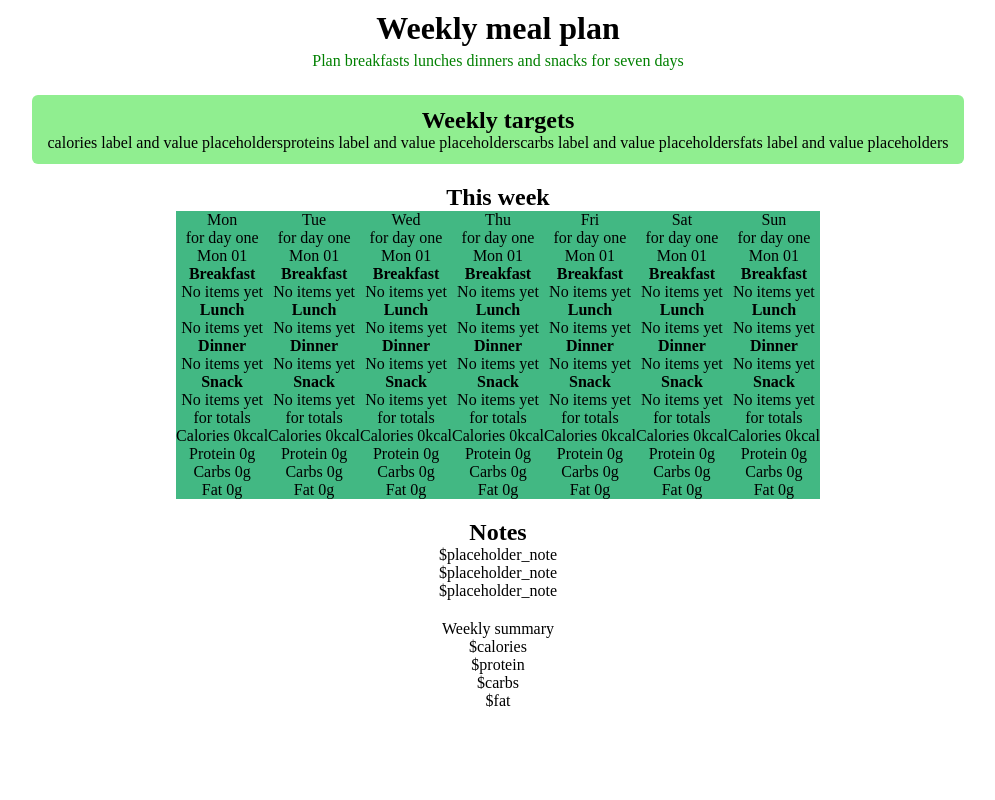
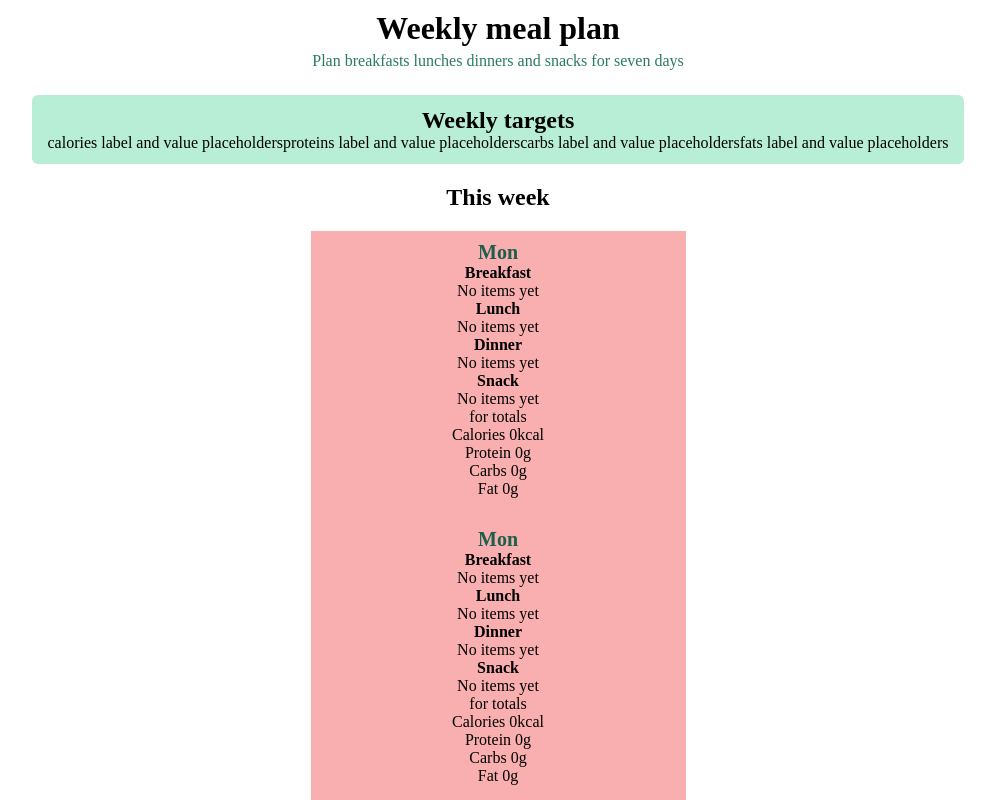
Before and after one commit to xcrazibl3/fitness-app, a Vue app: page / in a window 1280 px wide. Shown: the top 800 px of the page, without its empty margins (142-1137 px from the left). Built offline with nearby package versions, Linux system fonts and the light colour scheme.

Commit message:
fixed weekdays

```diff
--- a/src/components/MealPlan.vue
+++ b/src/components/MealPlan.vue
@@ -44,47 +44,12 @@
                 This week
             </h2>
 
-            <div class="meal-plan__week-days">
-                <div class="meal-plan__week-day data-day">
-                    Mon
-                </div>
-
-                <div class="meal-plan__week-day data-day">
-                    Tue
-                </div>
-
-                <div class="meal-plan__week-day data-day">
-                    Wed
-                </div>
-
-                <div class="meal-plan__week-day data-day">
-                    Thu
-                </div>
-
-                <div class="meal-plan__week-day data-day">
-                    Fri
-                </div>
-
-                <div class="meal-plan__week-day data-day">
-                    Sat
-                </div>
-
-                <div class="meal-plan__week-day data-day">
-                    Sun
-                </div>
-            </div>
-
             <div class="meal-plan__days">
                 <article class="meal-plan__day">
-                    for day one
                     <header class="meal-plan__day-header">
-                        <span class="meal-plan__day-name">
+                        <h3 class="meal-plan__day-title">
                             Mon
-                        </span>
-
-                        <span class="meal-plan__day-date">
-                            01
-                        </span>
+                        </h3>
                     </header>
 
                     <section class="meal-block">
@@ -152,15 +117,10 @@
                 </article>
 
                 <article class="meal-plan__day">
-                    for day one
                     <header class="meal-plan__day-header">
-                        <span class="meal-plan__day-name">
+                        <h3 class="meal-plan__day-title">
                             Mon
-                        </span>
-
-                        <span class="meal-plan__day-date">
-                            01
-                        </span>
+                        </h3>
                     </header>
 
                     <section class="meal-block">
@@ -228,15 +188,10 @@
                 </article>
 
                 <article class="meal-plan__day">
-                    for day one
                     <header class="meal-plan__day-header">
-                        <span class="meal-plan__day-name">
+                        <h3 class="meal-plan__day-title">
                             Mon
-                        </span>
-
-                        <span class="meal-plan__day-date">
-                            01
-                        </span>
+                        </h3>
                     </header>
 
                     <section class="meal-block">
@@ -304,15 +259,10 @@
                 </article>
 
                 <article class="meal-plan__day">
-                    for day one
                     <header class="meal-plan__day-header">
-                        <span class="meal-plan__day-name">
+                        <h3 class="meal-plan__day-title">
                             Mon
-                        </span>
-
-                        <span class="meal-plan__day-date">
-                            01
-                        </span>
+                        </h3>
                     </header>
 
                     <section class="meal-block">
@@ -380,15 +330,10 @@
                 </article>
 
                 <article class="meal-plan__day">
-                    for day one
                     <header class="meal-plan__day-header">
-                        <span class="meal-plan__day-name">
+                        <h3 class="meal-plan__day-title">
                             Mon
-                        </span>
-
-                        <span class="meal-plan__day-date">
-                            01
-                        </span>
+                        </h3>
                     </header>
 
                     <section class="meal-block">
@@ -456,15 +401,10 @@
                 </article>
 
                 <article class="meal-plan__day">
-                    for day one
                     <header class="meal-plan__day-header">
-                        <span class="meal-plan__day-name">
+                        <h3 class="meal-plan__day-title">
                             Mon
-                        </span>
-
-                        <span class="meal-plan__day-date">
-                            01
-                        </span>
+                        </h3>
                     </header>
 
                     <section class="meal-block">
@@ -532,15 +472,10 @@
                 </article>
 
                 <article class="meal-plan__day">
-                    for day one
                     <header class="meal-plan__day-header">
-                        <span class="meal-plan__day-name">
+                        <h3 class="meal-plan__day-title">
                             Mon
-                        </span>
-
-                        <span class="meal-plan__day-date">
-                            01
-                        </span>
+                        </h3>
                     </header>
 
                     <section class="meal-block">
@@ -682,7 +617,7 @@
     }
 
     &__subtitle{
-        color: green;
+        color: $color-deep-jade;
         font-size:16px
     }
 
@@ -693,7 +628,7 @@
     &__targets{
         padding:12px 16px;
         border-radius: 6px;
-        background-color: lightgreen;
+        background-color:  $color-pastel-green;
     }
 
     &__target-group{
@@ -702,11 +637,19 @@
         align-items: center;
     }
 
-    &__week-days,
     &__days{
         display:grid;
-        background-color: $color-green;
-        grid-template-columns: repeat(7, 1fr);
+        width: 375px;
+        margin-top:20px;
+        padding: 10px;
+        background-color: $color-warm-peach;
+        grid-template-columns: 1fr;
+        gap:30px;
+    }
+
+    &__day-title{
+        color: $color-forest-green;
+        font-size:20px;
     }
 
     .meal-block{
--- a/src/styles/variables.scss
+++ b/src/styles/variables.scss
@@ -1,2 +1,37 @@
-$color-green: #42b883;
-$color-grey-dark: #35495e;
+// Base color
+$color-vue-green: #42b883;
+
+// ---------------------------
+// Light tones (backgrounds)
+// ---------------------------
+$color-mint-light: #DFF7EE;
+$color-pastel-green: #B8EED6;
+$color-offwhite-mint: #F3FCF8;
+
+// ---------------------------
+// Darker greens (hover, borders)
+// ---------------------------
+$color-deep-jade: #2A7A61;
+$color-forest-green: #1F5E4A;
+$color-emerald-dark: #348F75;
+
+// ---------------------------
+// Contrasting colors (CTA, accents)
+// ---------------------------
+$color-vue-blue: #35495E;
+$color-soft-indigo: #596D9E;
+$color-warm-coral: #FF6F61;
+
+// ---------------------------
+// Warm tones (small accents)
+// ---------------------------
+$color-yellow-gold: #F2C94C;
+$color-warm-peach: #F9AFAF;
+$color-soft-orange: #F4A261;
+
+// ---------------------------
+// Neutrals (text, backgrounds)
+// ---------------------------
+$color-charcoal: #2E2E2E;
+$color-cool-gray: #BFC9D4;
+$color-soft-gray: #E5E9EC;
```
